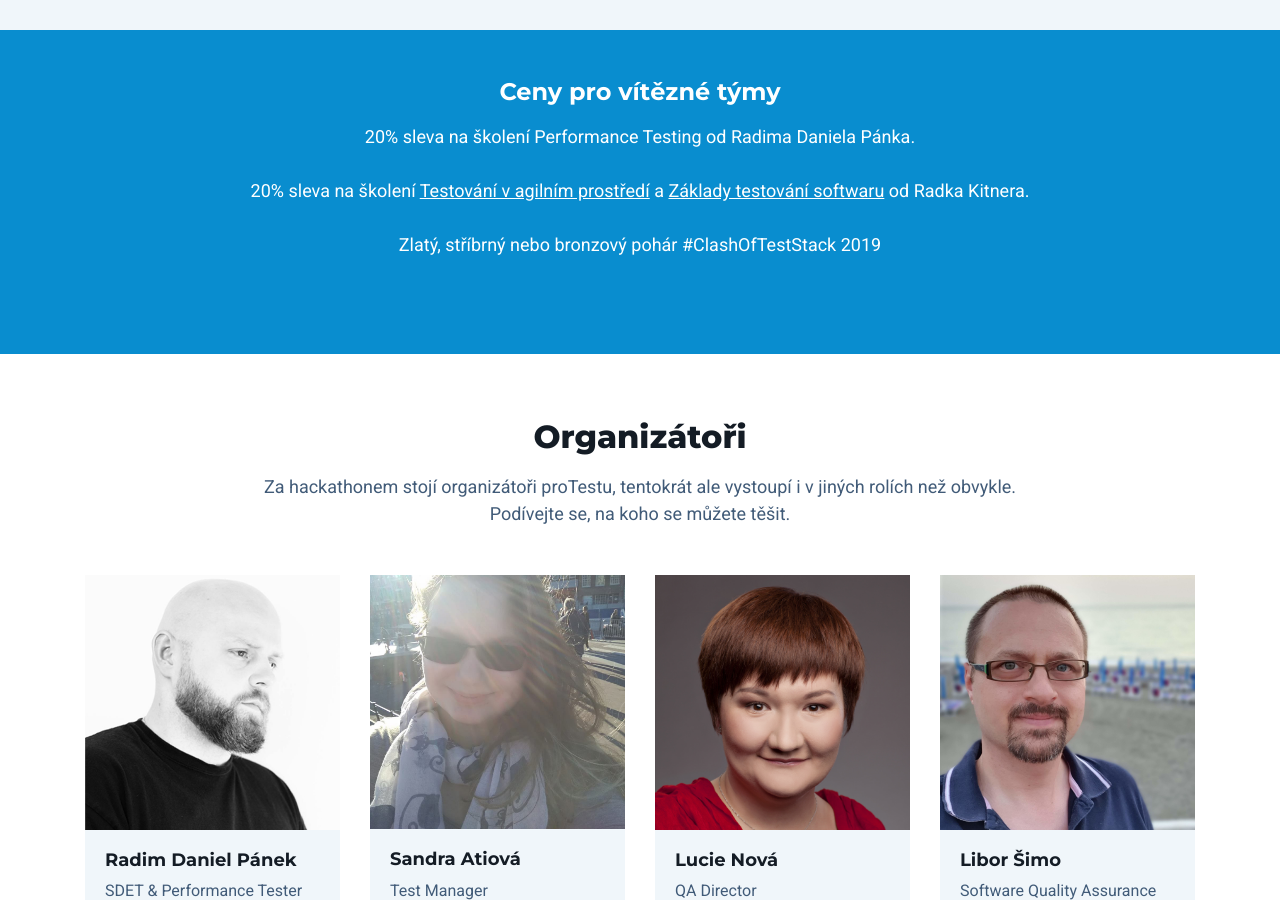
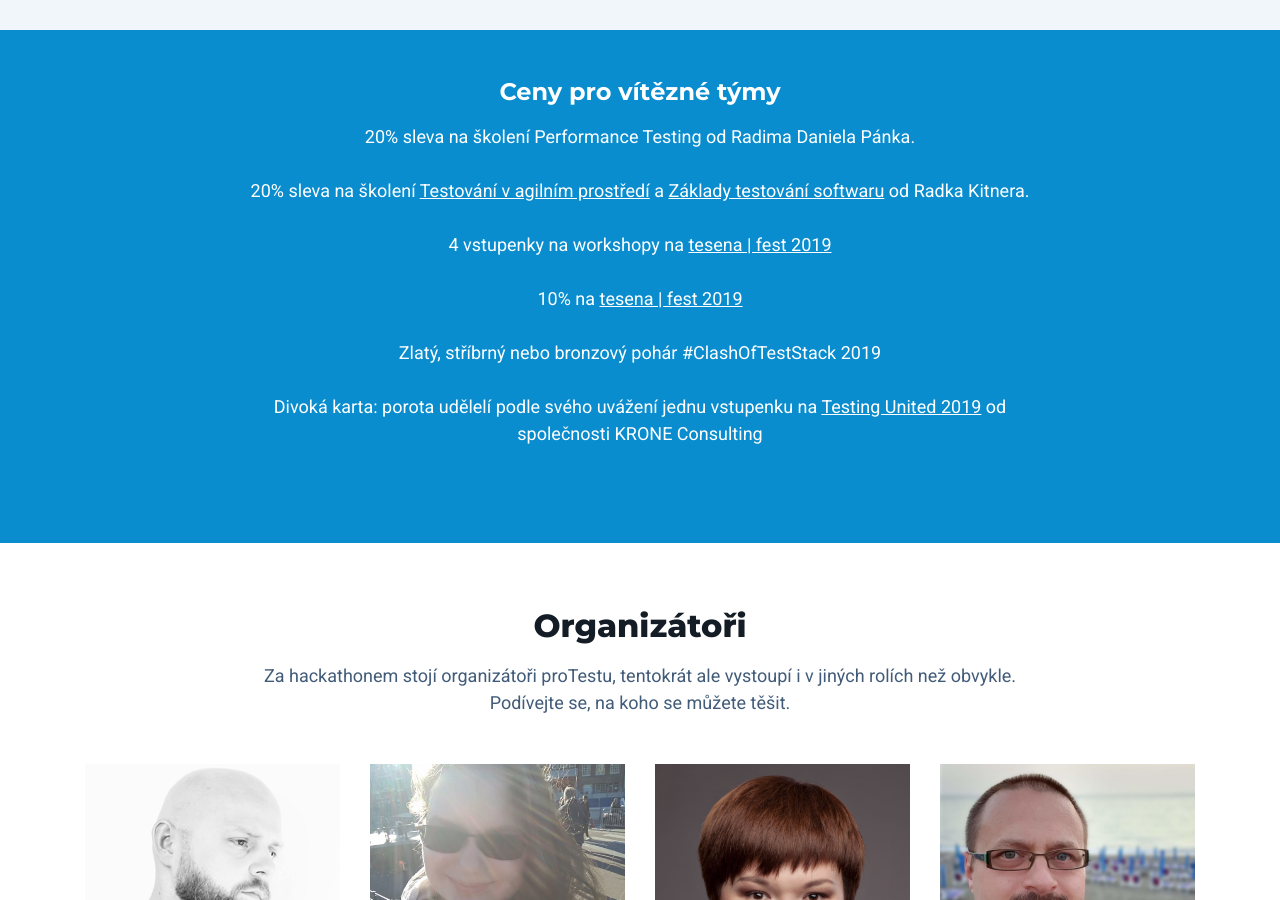
Before and after one commit to rdpanek/clash-of-teststack, a plain HTML site: page index.html in a window 1280 px wide. Shown: the part 1900-2800 px from the top of the page. Drawn offline with Linux system fonts and the light colour scheme.

Commit message:
index.html: upravy cen a partneru

```diff
--- a/index.html
+++ b/index.html
@@ -43,7 +43,6 @@
 							<li class="nav-item"><a class="nav-link scrollto" href="#about-section">O Hackathonu</a></li>
 							<li class="nav-item"><a class="nav-link scrollto" href="#speakers-section">Organizátoři</a></li>
 							<li class="nav-item"><a class="nav-link scrollto" href="#schedule-section">Kdy</a></li>
-							<li class="nav-item"><a class="nav-link scrollto" href="#tickets-section">Registrace</a></li>
 							<li class="nav-item"><a class="nav-link scrollto" href="#venue-section">Místo</a></li>
 							<li class="nav-item"><a class="nav-link scrollto" href="#sponsors-section">Partneři</a></li>
 						</ul><!--//nav-->
@@ -146,7 +145,10 @@
 				<div class="section-intro text-center single-col-max mx-auto text-white mb-5">20% sleva na školení Performance Testing od Radima Daniela Pánka. <br><br>
         20% sleva na školení <a class="text-white" href="https://kitner.cz/skoleni-testovani-v-agilnim-prostredi/"><u>Testování v agilním prostředí</u></a> a <a class="text-white" href="https://kitner.cz/skoleni-zaklady-testovani-software/"><u>Základy testování softwaru</u></a> od Radka Kitnera.
 				<br><br>
-				Zlatý, stříbrný nebo bronzový pohár #ClashOfTestStack 2019
+        4 vstupenky na workshopy na  <a class="text-white" href=https://www.tesena.com/tesena-fest/><u>tesena | fest 2019</u><br><br>
+        	10% na  <a class="text-white" href=https://www.tesena.com/tesena-fest/><u>tesena | fest 2019</a></u><br><br>
+				Zlatý, stříbrný nebo bronzový pohár #ClashOfTestStack 2019	<br><br>
+         Divoká karta: porota udělelí podle svého uvážení jednu vstupenku na <a class="text-white" href="https://testingunited.com/"><u>Testing United 2019</u></a> od společnosti KRONE Consulting
 
 </div>
 
@@ -463,6 +465,7 @@
 				<div class="logo-item col-6 col-md-4 col-lg-2"><img src="assets/images/logos/principal.svg" alt="Principal"></div>
         <div class="logo-item col-6 col-md-4 col-lg-2"><img src="assets/images/logos/travelport.jpg" alt="Travelport"></div>
 				<div class="logo-item col-6 col-md-4 col-lg-2"><img src="assets/images/logos/jc.png" alt="Joyful Craftsmen"></div>
+				<div class="logo-item col-6 col-md-4 col-lg-2"><img src="assets/images/logos/kronecs.png" alt="Krone Consulting"></div>
 				<div class="logo-item col-6 col-md-4 col-lg-2"><img src="assets/images/logos/zoomint.png" alt="Zoom International"></div>
         <div class="logo-item col-6 col-md-4 col-lg-2"><img src="assets/images/logos/tesena.png" alt="tesena"></div>
 	<!--				<div class="logo-item col-6 col-md-4 col-lg-2"><img src="assets/images/logos/logo-1.svg" alt=""></div> -->
```
